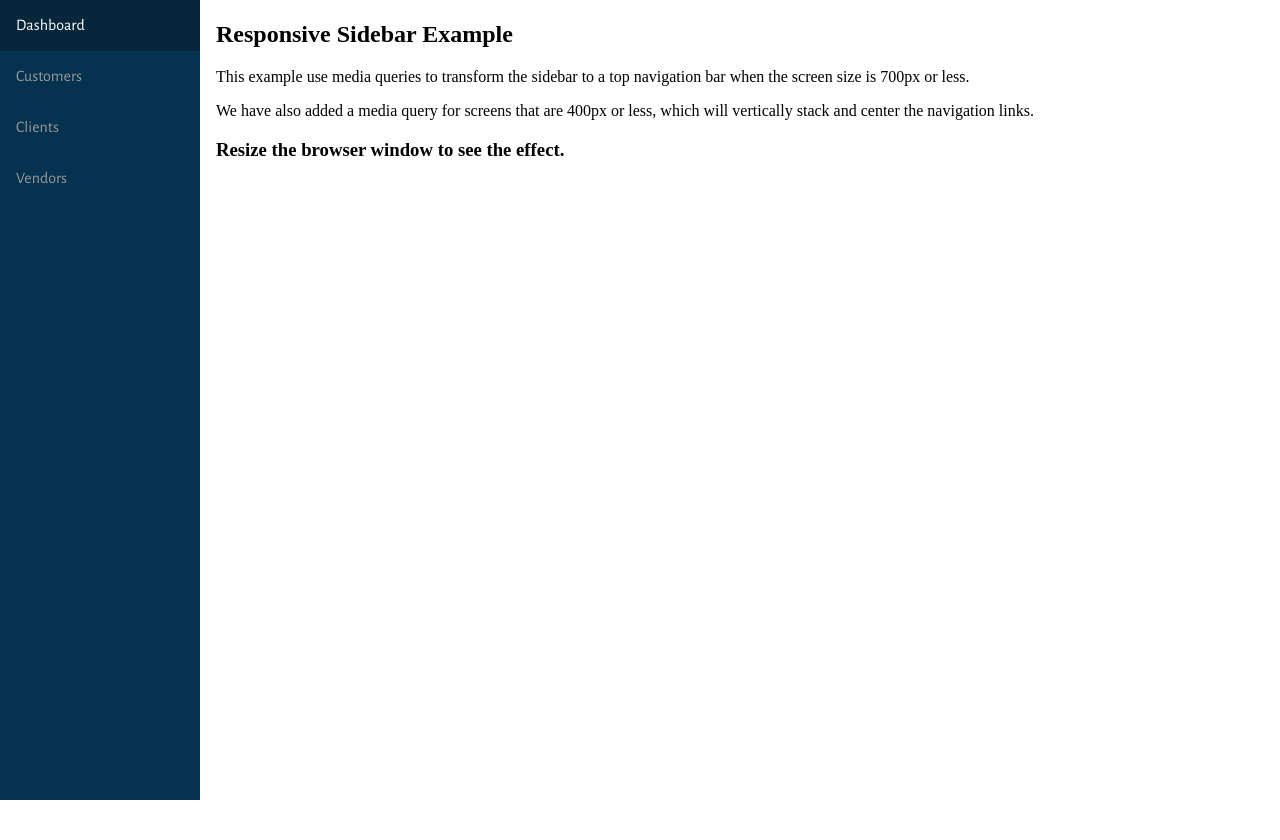
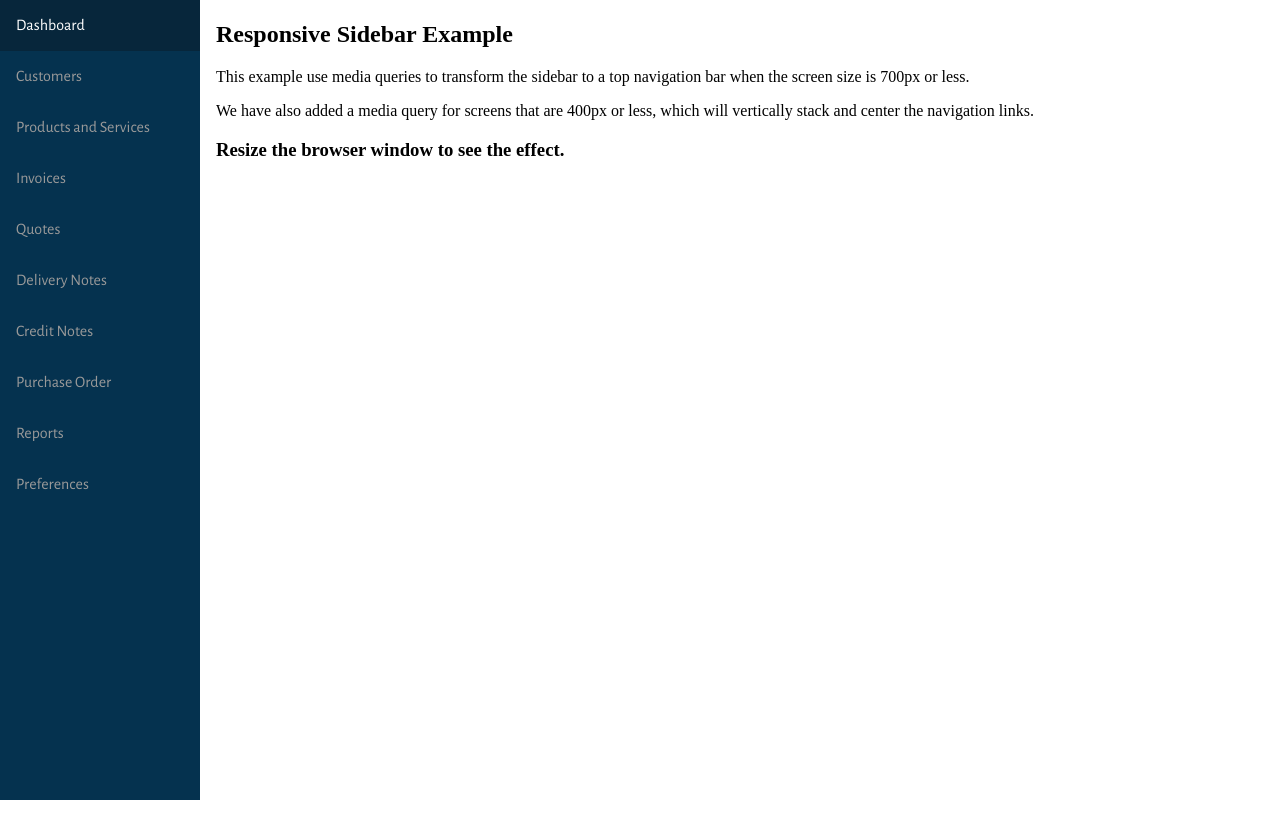
Before and after one commit to amohit1315/quotes, a Django app: page / in a window 1280 px wide. Shown: the part 61-901 px from the top of the page. Run offline with Django 3.2, Linux system fonts and the light colour scheme.

Commit message:
updated content

```diff
--- a/templates/dashboard.html
+++ b/templates/dashboard.html
@@ -71,8 +71,15 @@ div.content {
 <div class="sidebar">
   <a class="active" href="#home">Dashboard</a>
   <a href="#news">Customers</a>
-  <a href="#contact">Clients</a>
-  <a href="#about">Vendors</a>
+  <a href="#contact">Products and Services</a>
+  <a href="#about">Invoices</a>
+  <a href="#news">Quotes</a>
+  <a href="#about">Delivery Notes</a>
+  <a href="#about">Credit Notes</a>
+  <a href="#contact">Purchase Order</a>
+  <a href="#about">Reports</a>
+  <a href="#about">Preferences</a>
+
 </div>
 
 <div class="content">
```
